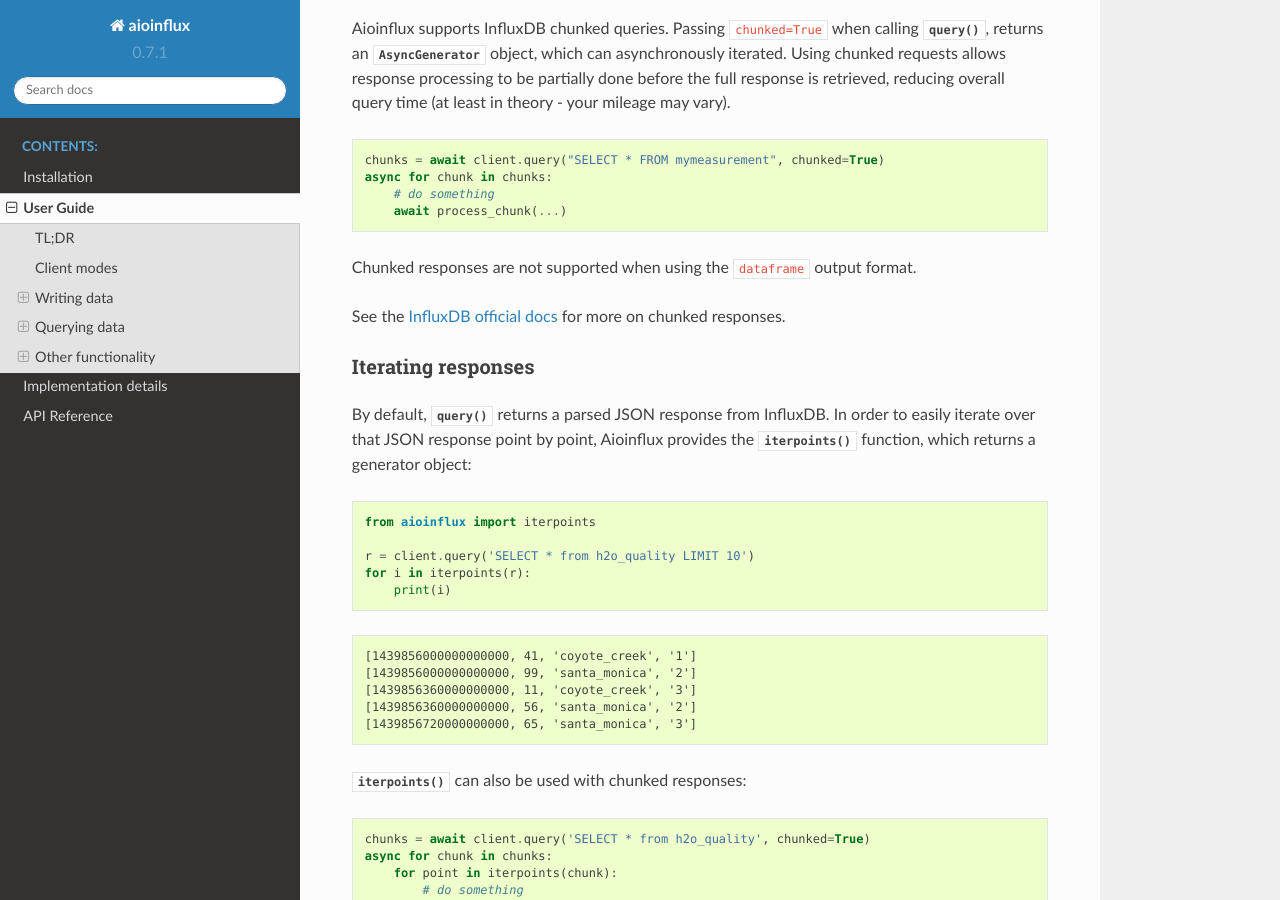
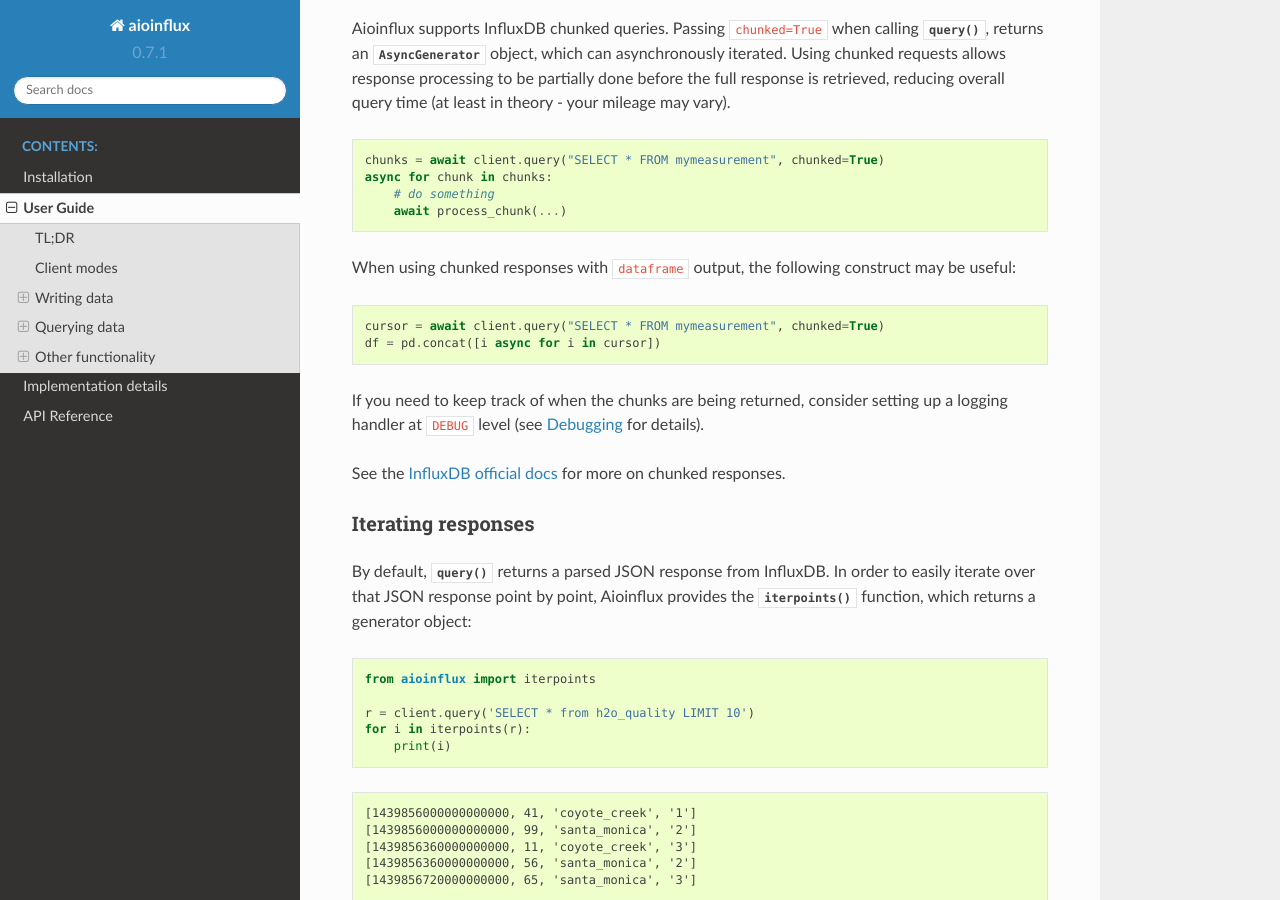
Before and after one commit to gusutabopb/aioinflux, a Sphinx documentation site: the page built from docs/usage.rst, in a window 1280 px wide and 900 px high, scrolled down 9448 px. Built offline with Sphinx 7.4.7 and the Read the Docs theme 2.0.0, drawn with Linux system fonts in a browser that asks for light colours.

Commit message:
Update docs to reflect dataframe support for chunked queries

```diff
--- a/docs/usage.rst
+++ b/docs/usage.rst
@@ -508,7 +508,15 @@
         # do something
         await process_chunk(...)
 
-Chunked responses are not supported when using the ``dataframe`` output format.
+When using chunked responses with ``dataframe`` output, the following construct may be useful:
+
+.. code:: python
+
+    cursor = await client.query("SELECT * FROM mymeasurement", chunked=True)
+    df = pd.concat([i async for i in cursor])
+
+If you need to keep track of when the chunks are being returned,
+consider setting up a logging handler at ``DEBUG`` level (see :ref:`Debugging` for details).
 
 See the `InfluxDB official docs <https://docs.influxdata.com/influxdb/v1.7/guides/querying_data/#chunking>`__
 for more on chunked responses.
```
